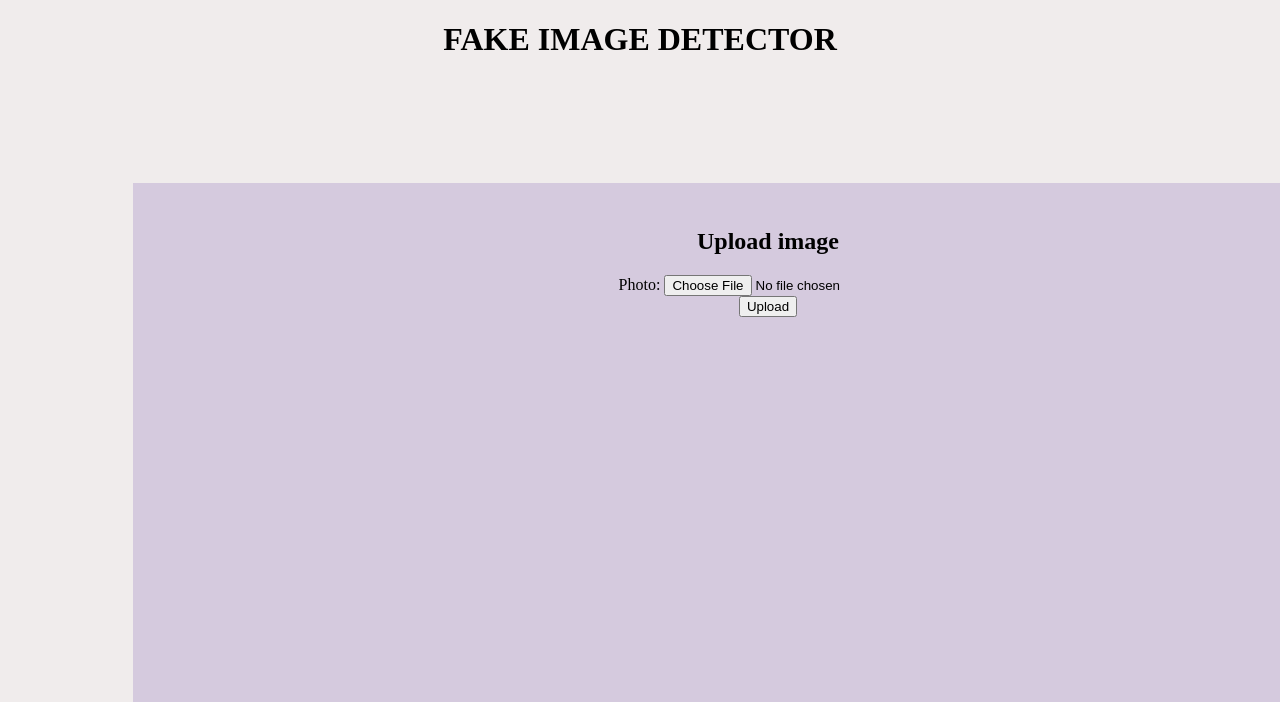
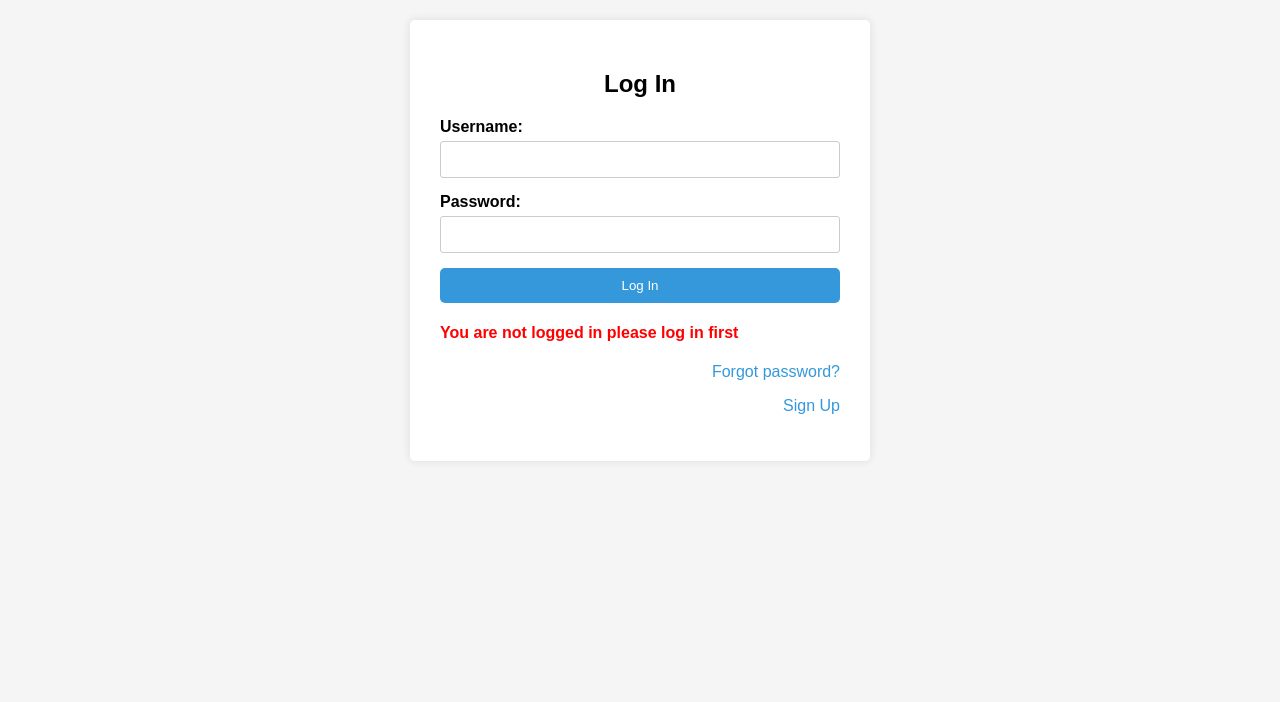
Before and after one commit to N4V33NR/FakeImageDetection, a Django app: page /home in a window 1280 px wide; the page is wider, and only the part inside the window is pictured. Shown: the top 702 px of that part. After the commit the page ends 414 px from the top of that part, so only its background shows below. Run offline with Django 5.2, Linux system fonts and the light colour scheme; parts of the project's set-up code (start-up, migrations or seed data) failed here and were passed over.

Commit message:
no home page access without login

```diff
--- a/mymodel/urls.py
+++ b/mymodel/urls.py
@@ -1,4 +1,5 @@
 from django.urls import path
+from django.shortcuts import redirect
 from . import views
 
 
@@ -7,4 +8,5 @@
     path("home",views.home, name="home"),
     path("signup", views.signup, name="signup"),
     path("log_in", views.logIn, name="log_in"),
+
 ]
--- a/mymodel/views.py
+++ b/mymodel/views.py
@@ -4,6 +4,8 @@
 from django.contrib.auth import authenticate,login
 import tensorflow as tf
 from django.contrib import messages
+
+
 
 import numpy as np
 from .form import ImageForm
@@ -107,5 +109,9 @@
         return render(request,"home.html",{'result':prediction})
 
     else:
-      return render(request,"home.html",{'form':ImageForm})
+      if not request.user.is_authenticated:
+         msg="You are not logged in please log in first"
+         return render(request,'login.html',{'messages':msg})
+      else:
+         return render(request,"home.html",{'form':ImageForm})
 ########################################################################
--- a/templates/home.html
+++ b/templates/home.html
@@ -16,8 +16,8 @@
         } */
         .container2{
             text-align: center;
-             margin: 125px;
-             padding:25px ;
+            margin: 125px;
+            padding:25px ;
             height: 470px;
             width: 1220px;
             background-color: rgb(213, 202, 222);
--- a/templates/login.html
+++ b/templates/login.html
@@ -25,6 +25,9 @@
     h2 {
       text-align: center;
       margin-bottom: 20px;
+    }
+    h4{
+      color: red;
     }
 
     /* Form styles */
@@ -62,6 +65,10 @@
     a {
       color: #3498db;
       text-decoration: none;
+
+    }
+    p {
+      text-align: right;
     }
   </style>
 </head>
@@ -90,6 +97,9 @@
     <p class="forgot-password">
       <a href="#">Forgot password?</a>
     </p>
+    <p class="signup">
+      <a href="signup">Sign Up</a>
+    </p>
   </div>
 </body>
 </html>
```
